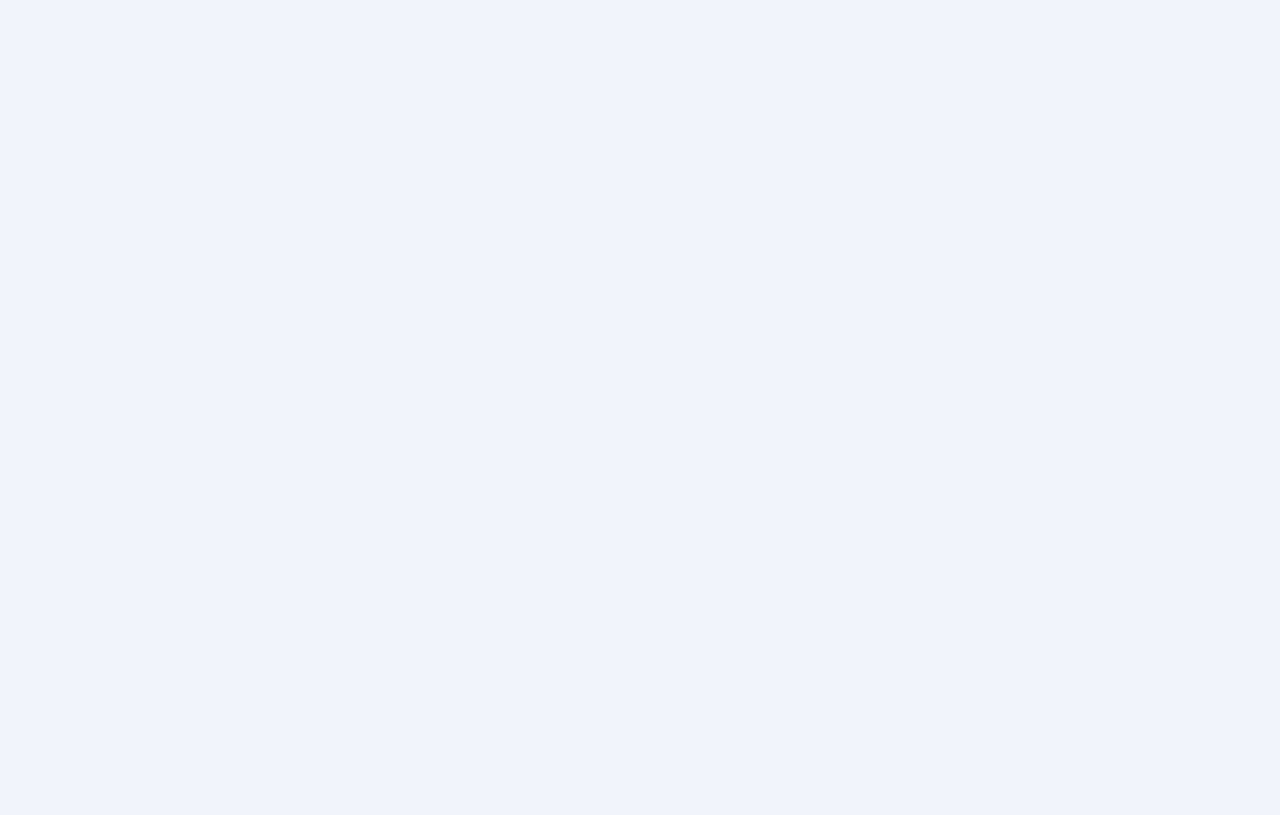
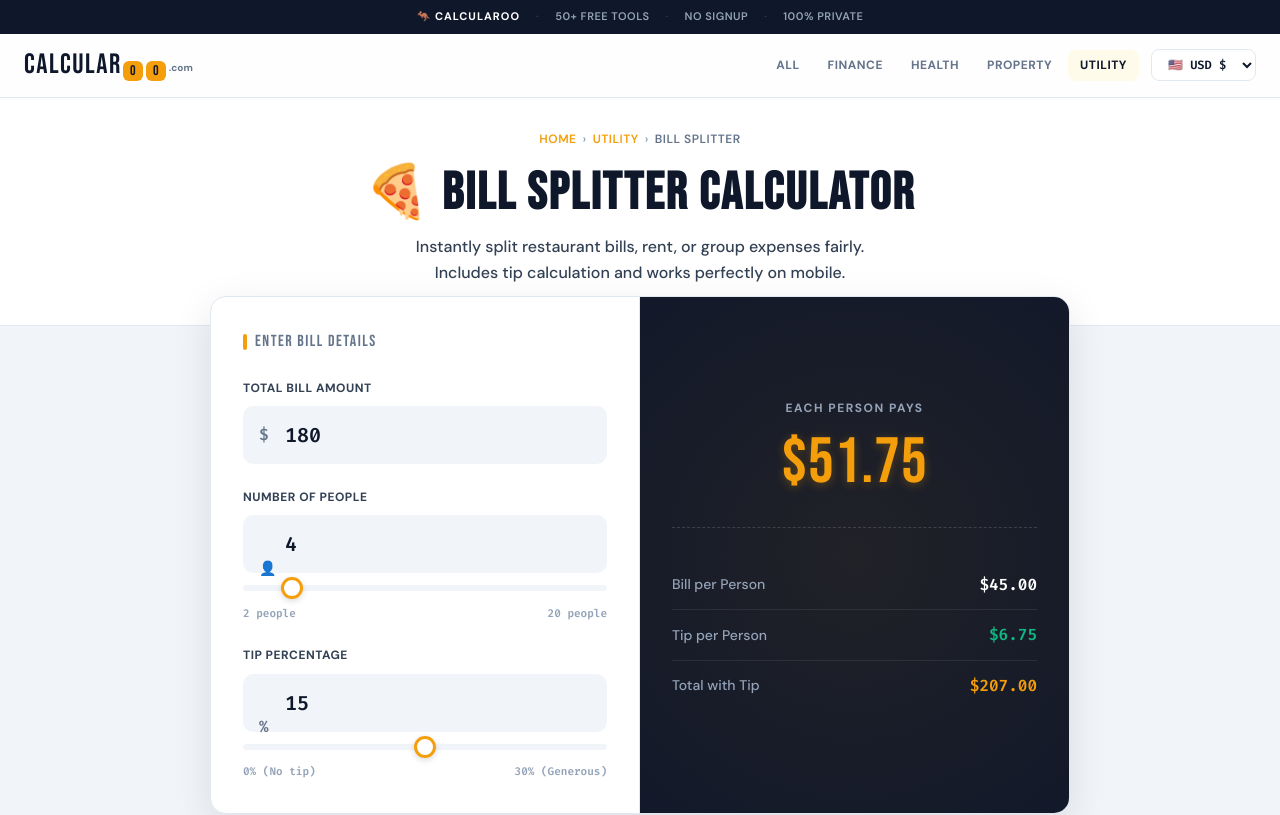
Before and after one commit to nmthombothi-sketch/calcularoo, a plain HTML site: page bill-splitter.html in a window 1280 px wide. Shown: the top 815 px of the page. Drawn offline with Linux system fonts and the light colour scheme.

Commit message:
Update bill-splitter.html

```diff
--- a/bill-splitter.html
+++ b/bill-splitter.html
@@ -678,7 +678,7 @@ footer {
 }
 </style>
 
-<script async src="https://pagead2.googlesyndication.com/pagead/js/adsbygoogle.js?client=ca-pub-6108324382808705" crossorigin="anonymous"></id>
+<script async src="https://pagead2.googlesyndication.com/pagead/js/adsbygoogle.js?client=ca-pub-6108324382808705" crossorigin="anonymous"></script>
 </head>
 <body>
 
```
